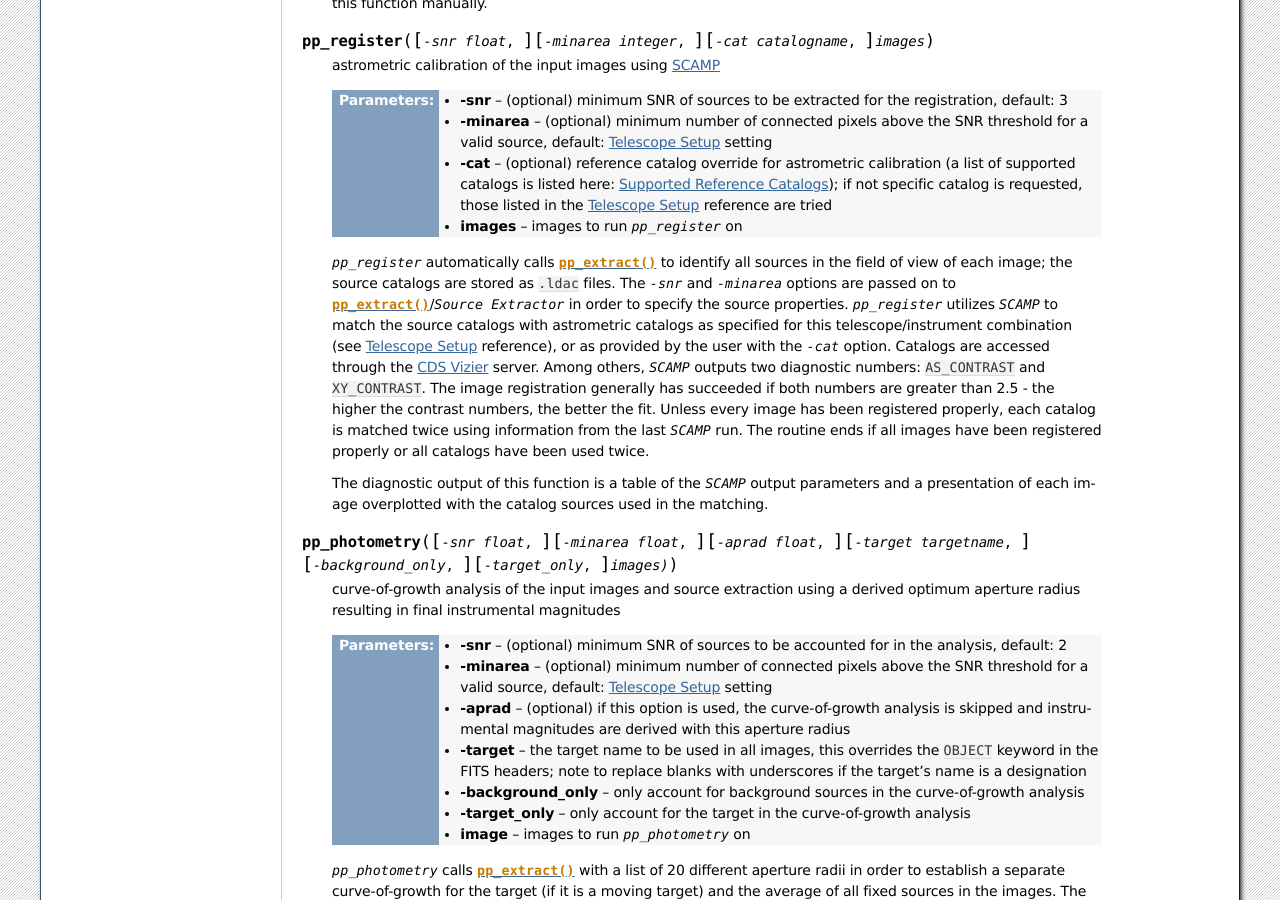
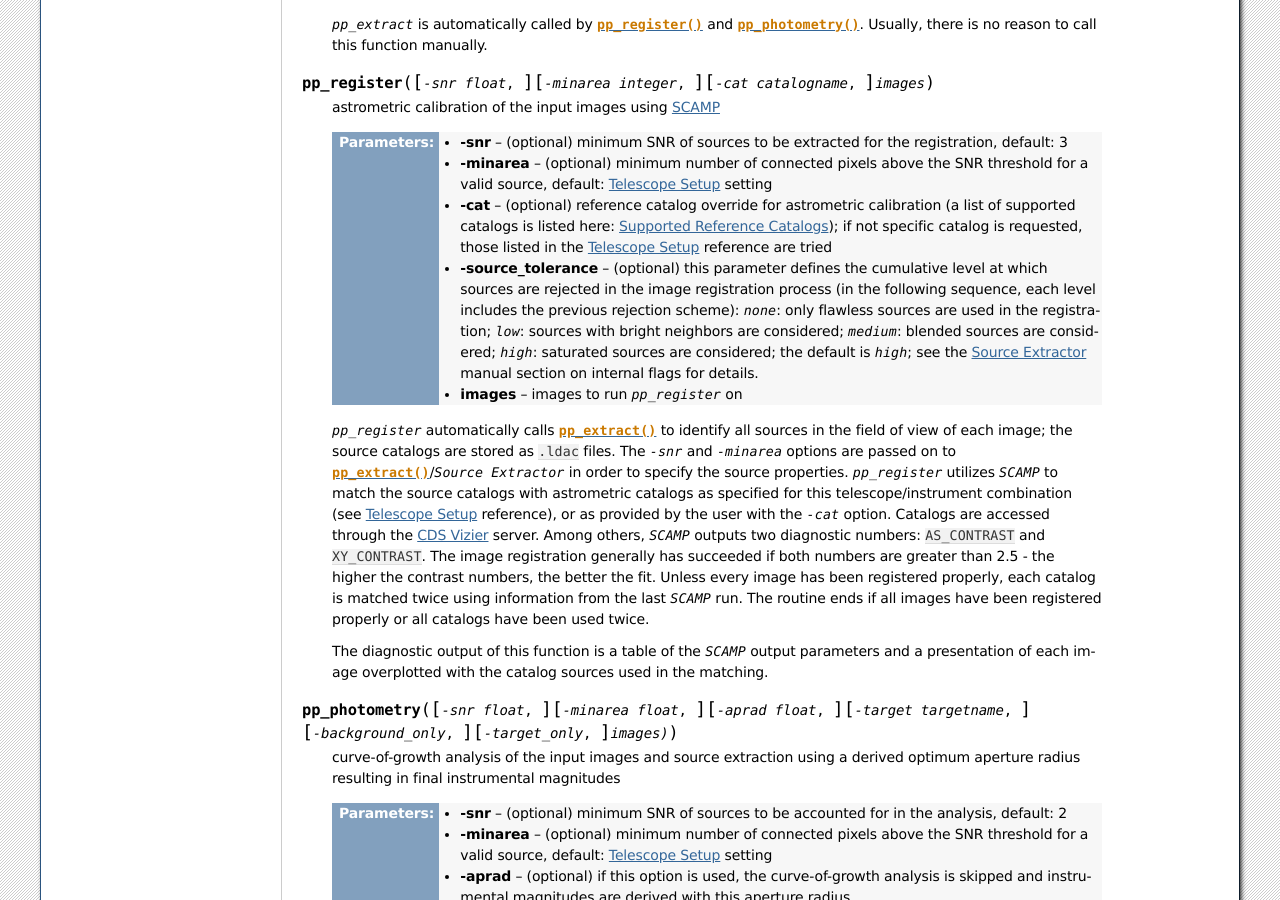
Before and after one commit to talister/photometrypipeline, a Sphinx documentation site: the page built from doc/functions.rst, in a window 1280 px wide and 900 px high, scrolled down 1523 px. Built offline with Sphinx 7.4.7, drawn with Linux system fonts in a browser that asks for light colours; some of the changed text lies outside the part shown.

Commit message:
implemented source_tolerance option

```diff
--- a/doc/functions.rst
+++ b/doc/functions.rst
@@ -19,6 +19,10 @@ below. All functions presented here can be called from the terminal.
    :param -fixed_aprad: (optional) use this fixed aperture radius for
                         all data instead of finding the aperture
                         radius in a curve-of-growth analysis
+   :param -source_tolerance: (optional) this parameter defines the
+                             level at which sources are rejected in
+                             the image registration process; see
+                             :func:`pp_register` for details.
 
 
    :param images: images on which the pipeline is supposed to run,
@@ -118,6 +122,21 @@ the logical order:
                 here: :ref:`supported_catalogs`); if not specific
                 catalog is requested, those listed in the
                 :ref:`telescope_setup` reference are tried
+   :param -source_tolerance: (optional) this parameter defines the
+                             cumulative level at which sources are
+                             rejected in the image registration
+                             process (in the following sequence, each
+                             level includes the previous rejection
+                             scheme): `none`: only flawless sources
+                             are used in the registration; `low`:
+                             sources with bright neighbors are
+                             considered; `medium`: blended sources are
+                             considered; `high`: saturated sources are
+                             considered; the default is `high`; see
+                             the `Source Extractor`_ manual section on
+                             internal flags for details.
+
+
    :param images: images to run `pp_register` on
 
    `pp_register` automatically calls :func:`pp_extract` to identify
```
Also changed, not shown: pp_register.py (+20 -1 lines), pp_run.py (+9 -2 lines), 6 other files.
